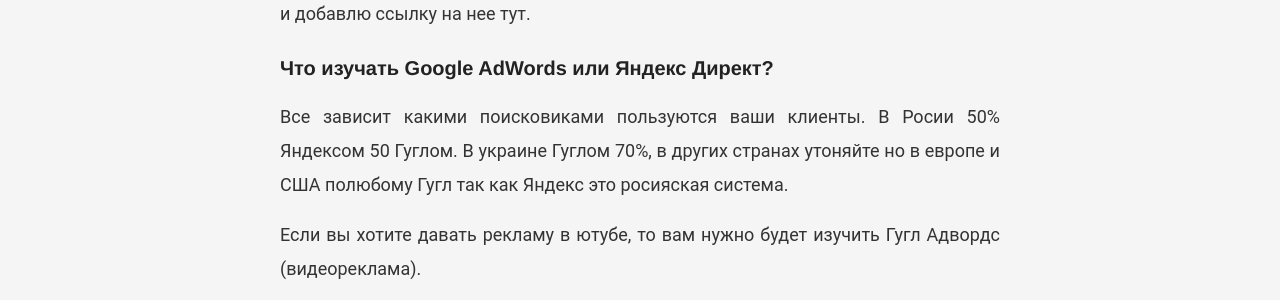
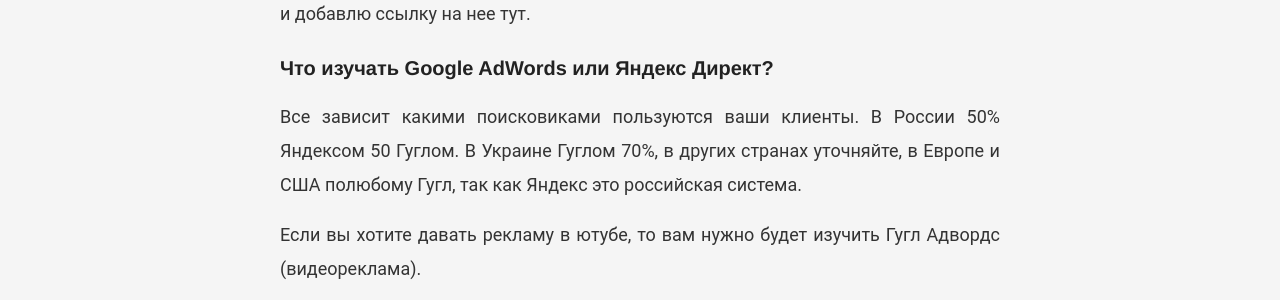
Before and after one commit to VadymVolos/vadymvolos.github.io, a Jekyll site: the page built from _posts/digital-marketing/2016-12-22-spisok-kursov-dlya-obucheniya-kontekstnoy-reklame.md, in a window 1280 px wide. Shown: the part 415-715 px from the top of the page. Built offline with Jekyll 4.4.1, drawn with Linux system fonts in a browser that asks for light colours; comment, search, counter and statistics services are not loaded.

Commit message:
Update 2016-12-22-spisok-kursov-dlya-obucheniya-kontekstnoy-reklame.md

```diff
--- a/_posts/digital-marketing/2016-12-22-spisok-kursov-dlya-obucheniya-kontekstnoy-reklame.md
+++ b/_posts/digital-marketing/2016-12-22-spisok-kursov-dlya-obucheniya-kontekstnoy-reklame.md
@@ -13,7 +13,7 @@
 
 <h3>Что изучать Google AdWords или Яндекс Директ?</h3>
 
-Все зависит какими поисковиками пользуются ваши клиенты. В Росии 50% Яндексом 50 Гуглом. В украине Гуглом 70%, в других странах утоняйте но в европе и США полюбому Гугл так как Яндекс это росияская система.
+Все зависит какими поисковиками пользуются ваши клиенты. В России 50% Яндексом 50 Гуглом. В Украине Гуглом 70%, в других странах уточняйте, в Европе и США полюбому Гугл, так как Яндекс это российская система.
 
 Если вы хотите давать рекламу в ютубе, то вам нужно будет изучить Гугл Адвордс  (видеореклама).
 
```
